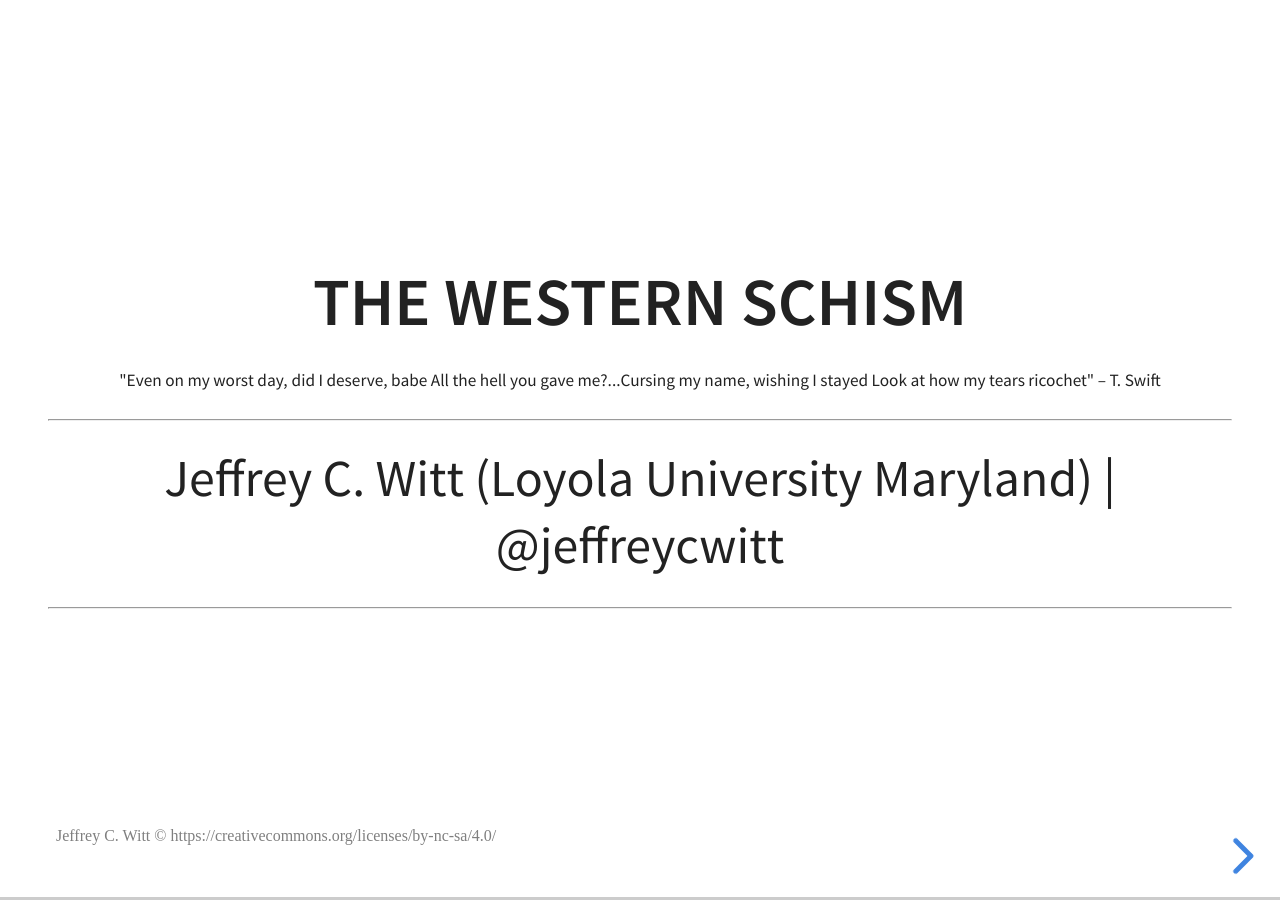
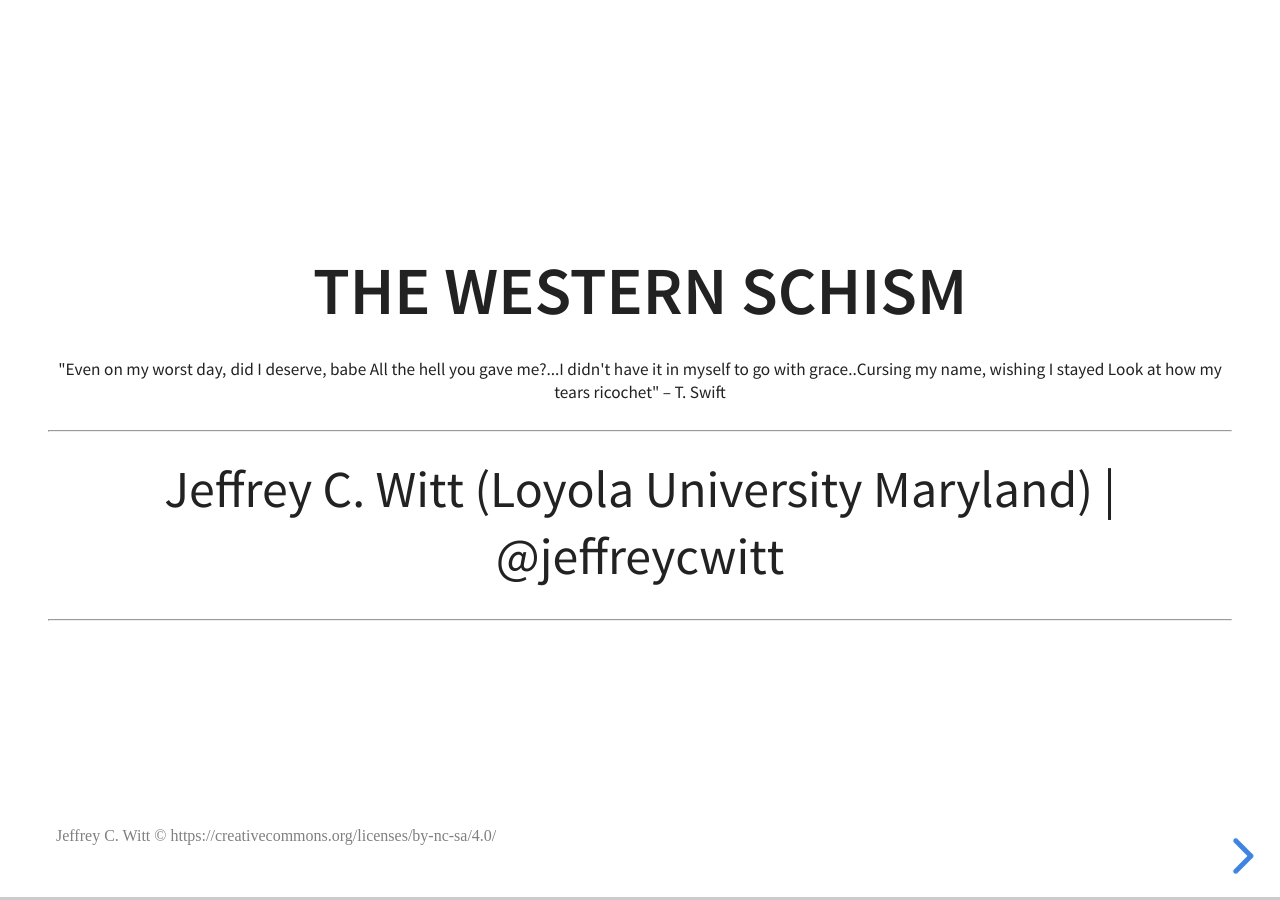
Before and after one commit to jeffreycwitt/jeffreycwitt.github.io, a Jekyll site: the page built from _slides/the-western-schism.html, in a window 1280 px wide. Built offline with Jekyll 4.4.1, drawn with Linux system fonts in a browser that asks for light colours.

Commit message:
epitaph update

```diff
--- a/_slides/the-western-schism.html
+++ b/_slides/the-western-schism.html
@@ -9,7 +9,7 @@ tags: teaching
 
 <section>
 <h3>The Western Schism</h3>
-<p style="font-size: 14px">"Even on my worst day, did I deserve, babe All the hell you gave me?...Cursing my name, wishing I stayed
+<p style="font-size: 14px">"Even on my worst day, did I deserve, babe All the hell you gave me?...I didn't have it in myself to go with grace..Cursing my name, wishing I stayed
   Look at how my tears ricochet" – T. Swift </p>
 <hr/>
 <p>Jeffrey C. Witt (Loyola University Maryland) | @jeffreycwitt</p>
```
